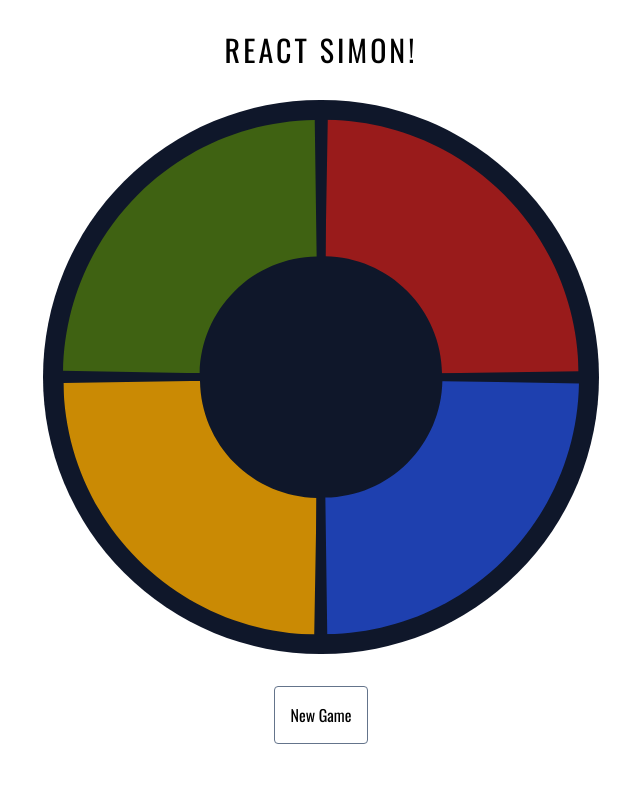
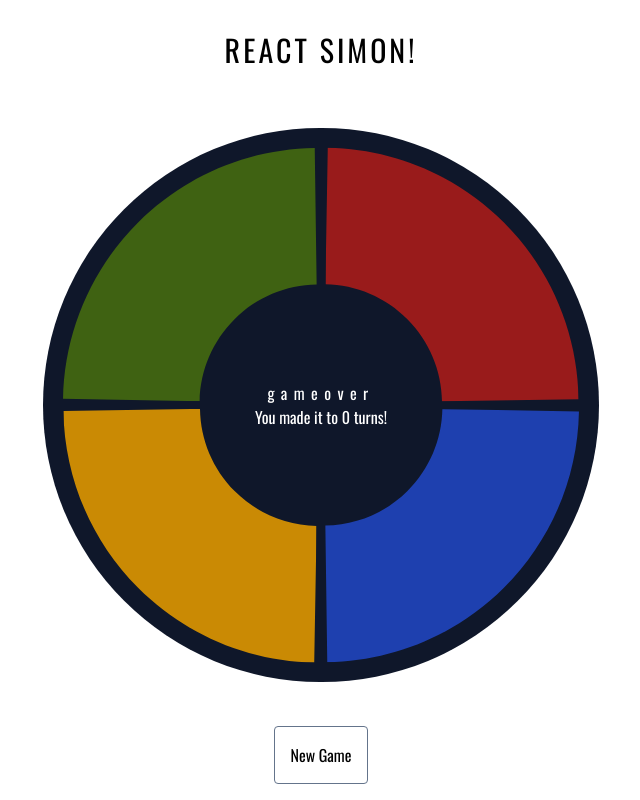
Before and after one commit to aweidele/react-simon, a React (Create React App) app: page / in a window 1280 px wide. Shown: the whole page, without its empty margins (319-959 px from the left). Built offline with nearby package versions, Linux system fonts and the light colour scheme; the HTML template or start-up script is replaced by a standard one.

Commit message:
Some styling

```diff
--- a/src/App.js
+++ b/src/App.js
@@ -2,7 +2,7 @@ import GameBoard from "./components/GameBoard";
 
 export default function App() {
   return (
-    <div className="max-w-xl mx-auto px-2.5 font-body">
+    <div className="max-w-xl mx-auto px-2.5 font-body h-screen flex flex-col">
       <header className="App-header">
         <h1 className="text-center text-3xl my-8 uppercase tracking-widest">React Simon!</h1>
       </header>
--- a/src/components/GameBoard.js
+++ b/src/components/GameBoard.js
@@ -1,16 +1,16 @@
 /* eslint-disable react-hooks/exhaustive-deps */
 import { useState, useEffect } from "react";
 import GameButton from "./GameButton";
-import dummySequence from "../data/dummy-sequence";
+// import dummySequence from "../data/dummy-sequence";
 
 const colors = ["lime", "red", "blue", "yellow"];
 const rotate = ["", "rotate-90", "rotate-180", "-rotate-90"];
 const order = ["order-1", "order-2", "order-4", "order-3"];
 
 export default function GameBoard() {
-  const [sequence, setSequence] = useState(dummySequence);
+  const [sequence, setSequence] = useState([]);
   const [sequenceTurn, setSequenceTurn] = useState(0);
-  const [gameState, setGameState] = useState("playback-on");
+  const [gameState, setGameState] = useState("gameover");
   const [gameOverFlashCount, setGameOverFlashCount] = useState(0);
 
   // const isPlayback = gameState === "playback-on" || gameState === "playback-pause";
@@ -81,13 +81,20 @@ export default function GameBoard() {
 
   return (
     <>
-      <div className="grid grid-cols-2 grid-rows-2 my-8 p-4 rounded-full bg-slate-900 relative">
-        {colors.map((color, index) => (
-          <GameButton onClick={() => handlePlayerClick(index)} key={color} color={color} disabled={!isPlayerTurn} active={isPlaybackOn === index} extraClasses={`${rotate[index]} ${order[index]}`} playbackRate={1 + 0.2 * (index - 1)} />
-        ))}
-        {gameState === "gameover" && <div className="absolute left-2/4 top-2/4 -translate-x-2/4 -translate-y-2/4 text-white z-20 tracking-[0.4em]">gameover</div>}
+      <div className="grow py-4 flex items-center">
+        <div className="grid grid-cols-2 grid-rows-2 p-4 rounded-full bg-slate-900 relative">
+          {colors.map((color, index) => (
+            <GameButton onClick={() => handlePlayerClick(index)} key={color} color={color} disabled={!isPlayerTurn} active={isPlaybackOn === index} extraClasses={`${rotate[index]} ${order[index]}`} playbackRate={1 + 0.2 * (index - 1)} />
+          ))}
+          {gameState === "gameover" && (
+            <div className="absolute left-2/4 top-2/4 -translate-x-2/4 -translate-y-2/4 text-white z-20 text-center">
+              <p className="tracking-[0.4em]">gameover</p>
+              <p>You made it to {sequence.length} turns!</p>
+            </div>
+          )}
+        </div>
       </div>
-      <div class="flex justify-center">
+      <div class="flex justify-center p-4">
         <button onClick={handleNewGame} class="border p-4 border-slate-500 rounded hover:border-red-500 " disabled={gameState !== "gameover"}>
           New Game
         </button>
```
